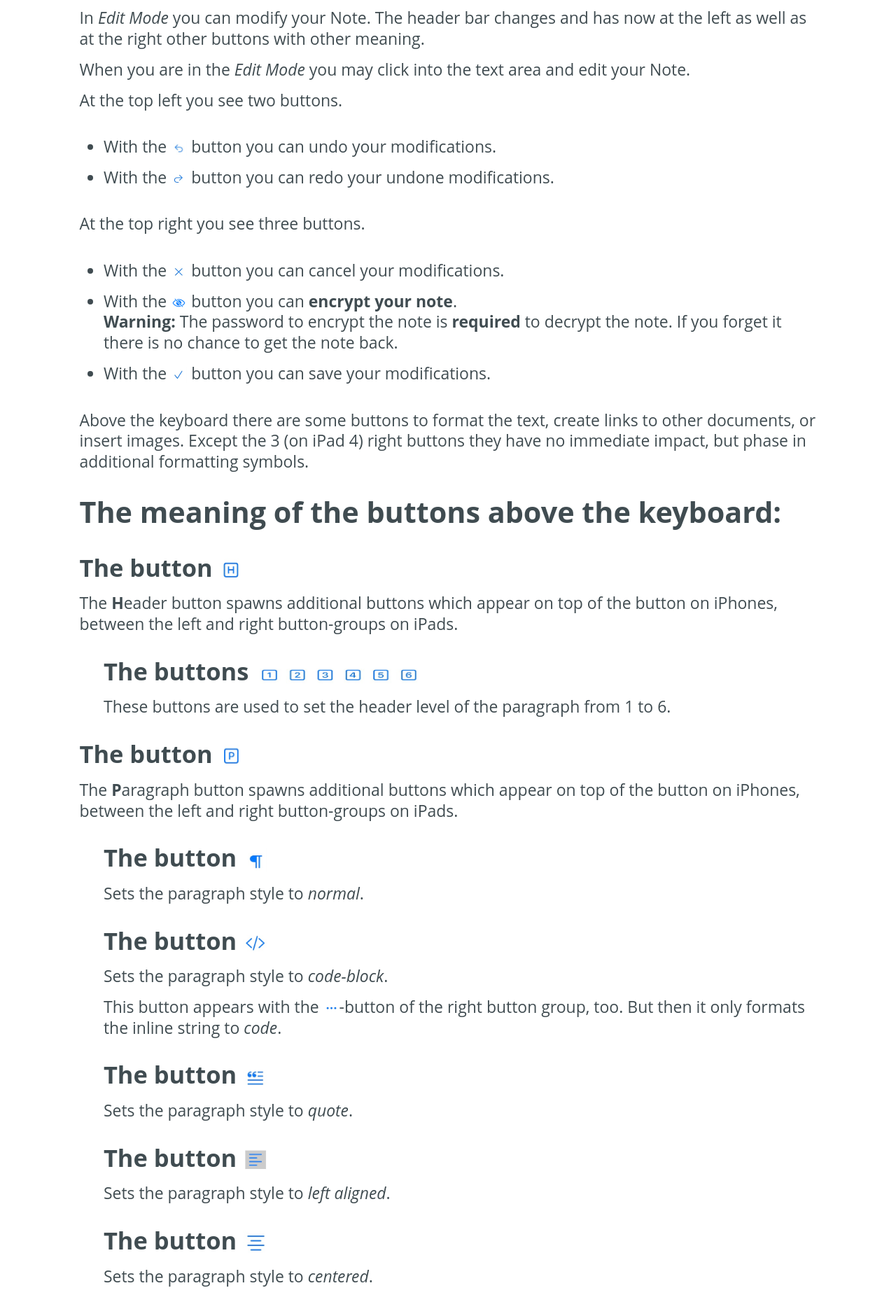
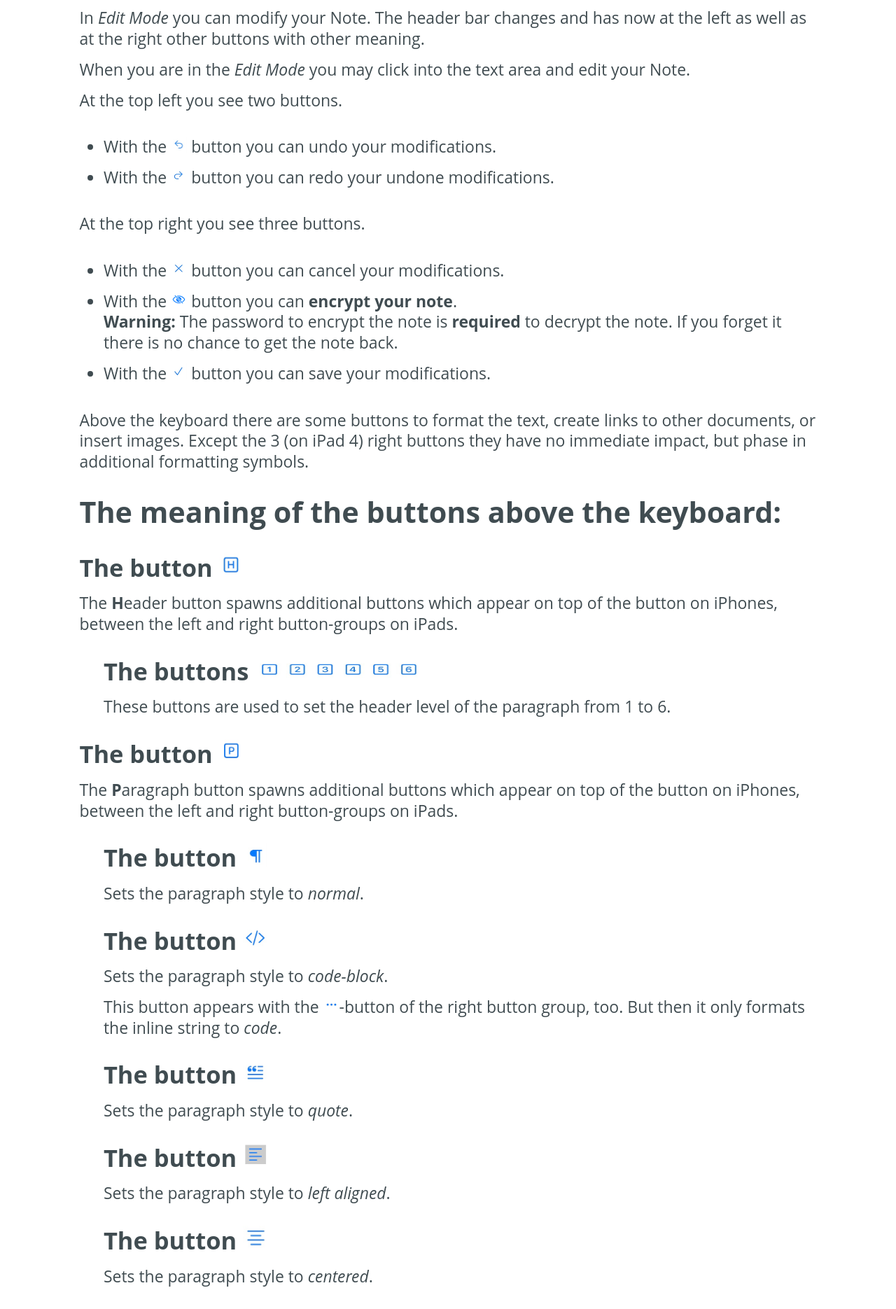
Before and after one commit to cs-LA/home, a Jekyll site: the page built from KTrunk/Manual/EditMode.md, in a window 1280 px wide. Shown: the part 840-2710 px from the top of the page at 70% size. Built offline with Jekyll 4.4.1, drawn with Linux system fonts in a browser that asks for light colours; our own code applies the rules of GitHub Pages for plain Markdown files.

Commit message:
Update myClasses.css

```diff
--- a/styles/myClasses.css
+++ b/styles/myClasses.css
@@ -1,4 +1,4 @@
-.de {
+line.de {
   display: block;
 }
 .en {
@@ -70,7 +70,7 @@
 
 .inLineImg {
   display: inline-block;
-  vertical-align: middle;
+  vertical-align: baseline;
   width: 1.0em;
   height: 1.0em;
 }
```
